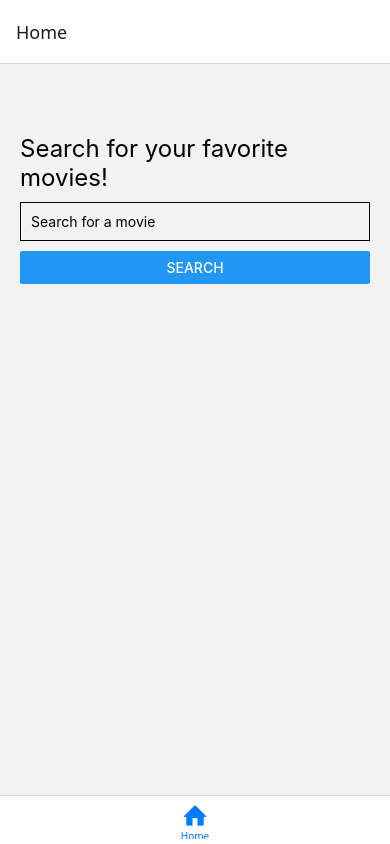
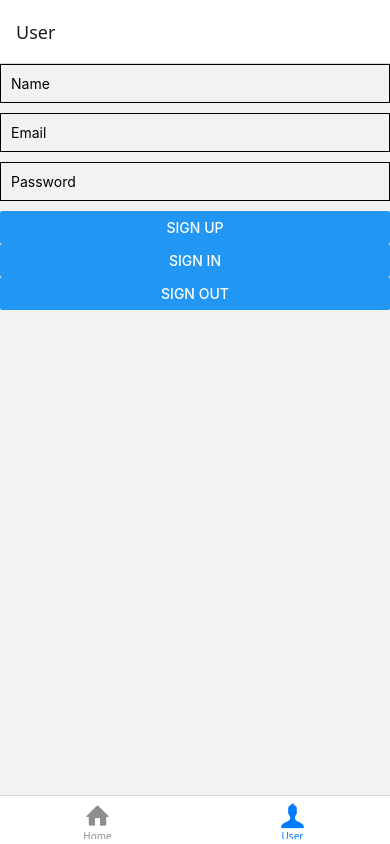
Before and after one commit to Nagibmohamud/MyShowList, a React Native app: screen /User in a window 390 px wide. Built offline with nearby package versions, Linux system fonts and the light colour scheme.

Commit message:
Firebase auth. Sign in/out and sign up functions done

```diff
--- a/App.js
+++ b/App.js
@@ -2,11 +2,7 @@ import { NavigationContainer } from "@react-navigation/native";
 import Homepage from "./Homepage";
 import { createBottomTabNavigator } from "@react-navigation/bottom-tabs";
 import Entypo from '@expo/vector-icons/Entypo';
-import { app } from "firebaseconfig";
-import { getDatabase, ref, push } from "firebase/database";
-
-const database = getDatabase(app);
-
+import User from "./User";
 const Tab = createBottomTabNavigator();
 
 export default function App() {
@@ -14,9 +10,15 @@ export default function App() {
   return (
    <NavigationContainer>
     <Tab.Navigator>
+
       <Tab.Screen name="Home" component={Homepage}  options={{
             tabBarIcon: ({ color, size }) => (
               <Entypo name="home" size={size} color={color} />
+            ),
+          }} />
+          <Tab.Screen name="User" component={User}  options={{
+            tabBarIcon: ({ color, size }) => (
+              <Entypo name="user" size={size} color={color} />
             ),
           }} />
     </Tab.Navigator>
--- /dev/null
+++ b/User.js
@@ -0,0 +1,77 @@
+import {getAuth, createUserWithEmailAndPassword,  signInWithEmailAndPassword,signOut} from "firebase/auth";
+import {app} from "./fireconfig";
+import { getDatabase } from "firebase/database";
+import { View,Text,TextInput,Button } from "react-native";
+import { useState } from "react";
+import { StyleSheet } from "react-native";
+
+const auth = getAuth(app);
+const database = getDatabase(app);
+
+export default function User() {
+    const [name, setName] = useState("");
+    const [email, setEmail] = useState("");
+    const [password, setPassword] = useState("");
+    const [user, setUser] = useState(null);
+
+    const handleSignUp = () => {
+        createUserWithEmailAndPassword(auth, email, password)
+            .then((userCredential) => {
+                setUser(userCredential.user);
+                console.log("User signed up:", userCredential.user);
+            })
+            .catch((error) => {
+                console.error("Error signing up:", error);
+            });
+
+        }
+    const handleSignIn = () => {
+        signInWithEmailAndPassword(auth, email, password)
+            .then((userCredential) => {
+                setUser(userCredential.user);
+                console.log("User signed in:", userCredential.user);
+            })
+            .catch((error) => {
+                console.error("Error signing in:", error);
+            });
+        }
+
+        const handleSignOut = () => {
+            signOut(auth)
+                .then(() => {
+                    setUser(null);
+                    console.log("User signed out");
+                })
+                .catch((error) => {
+                    console.error("Error signing out:", error);
+                });
+            }
+
+
+
+return (
+    <View>
+        <TextInput placeholder="Name" value={name} onChangeText={setName} style={styles.input} />
+        <TextInput keyboardType="email-address" placeholder="Email" value={email} onChangeText={setEmail} style={styles.input} />
+        <TextInput placeholder="Password" value={password} onChangeText={setPassword} secureTextEntry style={styles.input} />
+
+        <Button title="Sign Up" onPress={handleSignUp} />
+        <Button title="Sign In" onPress={handleSignIn} />
+        <Button title="Sign Out" onPress={handleSignOut} />
+
+        {user && <Text>Welcome, {user.email}!</Text>}
+    </View>
+
+    )
+}
+
+
+const styles = StyleSheet.create({
+
+  input: {
+    borderWidth: 1,
+    borderColor: "black",
+    padding: 10,
+    marginBottom: 10,
+},
+});
--- a/package.json
+++ b/package.json
@@ -14,6 +14,7 @@
     "@react-navigation/native-stack": "^7.14.11",
     "expo": "~54.0.33",
     "expo-status-bar": "~3.0.9",
+    "firebase": "^12.12.0",
     "react": "19.1.0",
     "react-native": "0.81.5",
     "react-native-safe-area-context": "~5.6.0",
```
Also changed, not shown: 1 other file (tests, documents, lock files or other folders).
